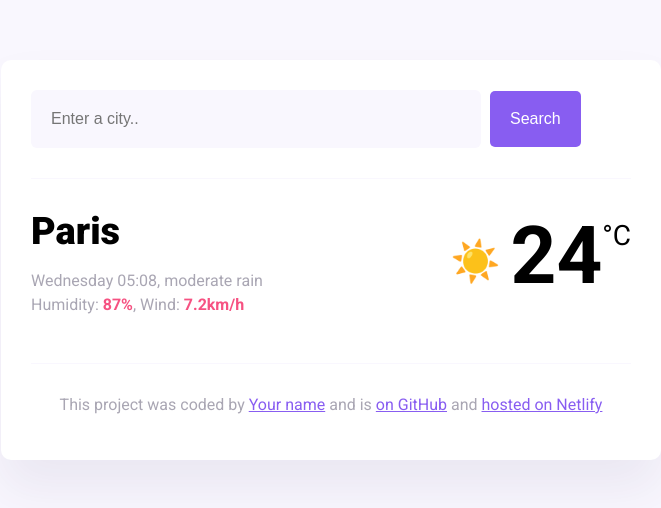
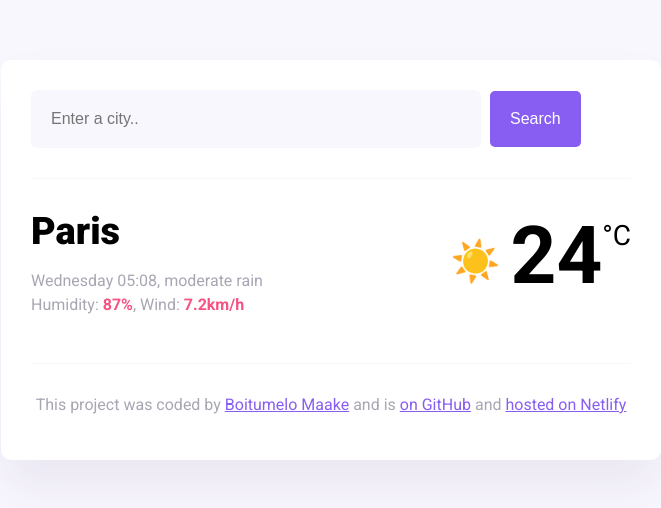
Before and after one commit to BoitumeloU01/Weather-Page, a plain HTML site: page index.html in a window 1280 px wide. Shown: the whole page, without its empty margins (309-970 px from the left). Drawn offline with nearby package versions, Linux system fonts and the light colour scheme.

Commit message:
Added Github profile link under my name.

```diff
--- a/index.html
+++ b/index.html
@@ -47,7 +47,7 @@
       <footer>
         <p>
           This project was coded by
-          <a href="#" target="_blank">Your name</a> and is
+          <a href="https://github.com/BoitumeloU01" target="_blank">Boitumelo Maake</a> and is
           <a href="#" target="_blank"> on GitHub</a> and
           <a href="#" target="_blank">hosted on Netlify</a>
         </p>
```
